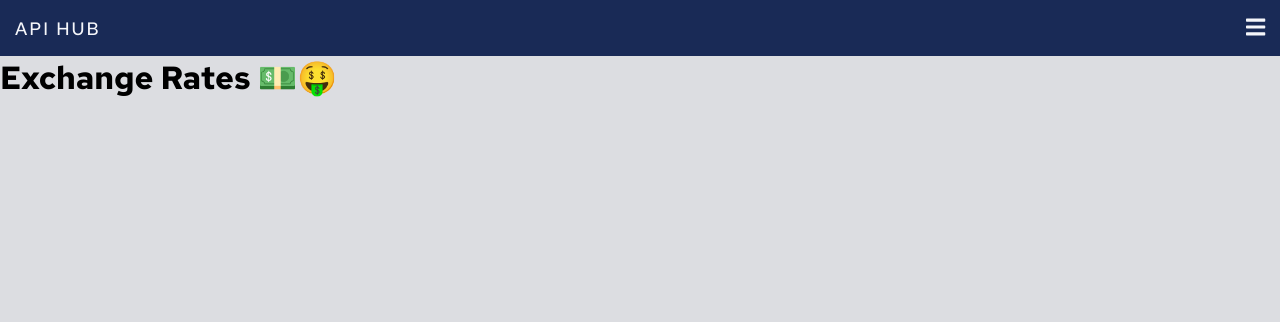
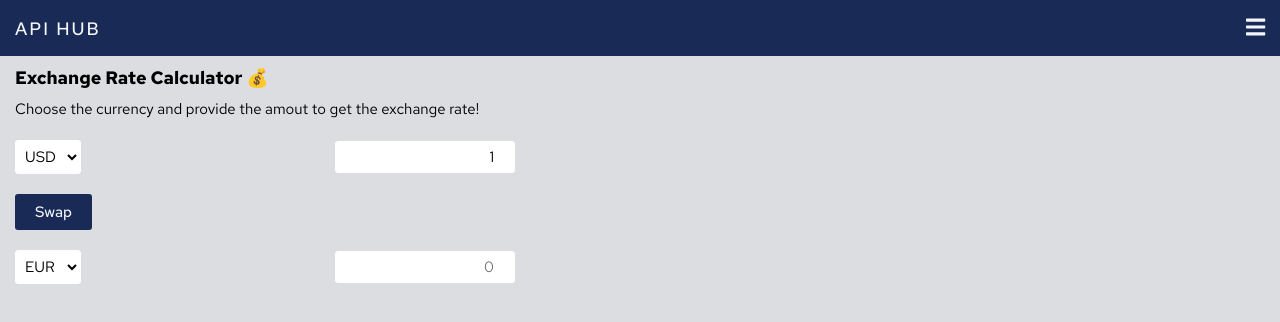
Before and after one commit to JalalMallah/API-All-In-One, a React (Create React App) app: page /exchange-rates in a window 1280 px wide. Shown: the top 322 px of the page. Built offline with nearby package versions, Linux system fonts and the light colour scheme; no server answers.

Commit message:
feat: create ExchangeRates component and style it using styled-components

```diff
--- a/src/components/views/ExchangeRates/ExchangeRates.js
+++ b/src/components/views/ExchangeRates/ExchangeRates.js
@@ -1,5 +1,275 @@
-import React from 'react';
+import React, { useEffect, useState } from 'react';
+import styled from 'styled-components';
+
+const APIKey = '65ae7a288dd355c89554072f';
 
 export default function ExchangeRates() {
-  return <h1>Exchange Rates 💵🤑</h1>;
+  const [selectedBaseCurrency, setSelectedBaseCurrency] = useState('USD');
+  const [selectedTargetCurrency, setSelectedTargetCurrency] = useState('EUR');
+
+  const [conversionRate, setConversionRate] = useState();
+
+  const [baseCurrencyAmount, setBaseCurrencyAmount] = useState(1);
+  const [targetCurrencyAmount, setTargetCurrencyAmount] = useState('');
+
+  useEffect(() => {
+    calculateRate();
+  }, [selectedBaseCurrency, selectedTargetCurrency, baseCurrencyAmount]);
+
+  const handleBaseSelectChange = e => setSelectedBaseCurrency(e.target.value);
+  const handleTargetSelectChange = e => setSelectedTargetCurrency(e.target.value);
+
+  const handleBaseInputChange = e => setBaseCurrencyAmount(e.target.valueAsNumber);
+  const handleTargetInputChange = e => setTargetCurrencyAmount(e.target.valueAsNumber);
+
+  const calculateRate = () => {
+    const baseURL = `https://v6.exchangerate-api.com/v6/${APIKey}/latest/${selectedBaseCurrency}`;
+
+    fetch(baseURL)
+      .then(res => res.json())
+      .then(data => {
+        if (data.result !== 'success') return;
+
+        const conversionRate = data.conversion_rates[selectedTargetCurrency];
+        const calculatedAmountInTargetCurrency = +(baseCurrencyAmount * conversionRate).toFixed(2);
+        setConversionRate(conversionRate);
+        setTargetCurrencyAmount(calculatedAmountInTargetCurrency);
+      })
+      .catch(err => console.error(err));
+  };
+
+  const showRateInfo = () =>
+    `1 ${selectedBaseCurrency} = ${conversionRate} ${selectedTargetCurrency}`;
+
+  const swapCurrencies = () => {
+    setSelectedBaseCurrency(selectedTargetCurrency);
+    setSelectedTargetCurrency(selectedBaseCurrency);
+  };
+
+  return (
+    <Wrapper>
+      <Title>Exchange Rate Calculator 💰</Title>
+      <Paragraph>Choose the currency and provide the amout to get the exchange rate!</Paragraph>
+      <Container>
+        <Row>
+          <Select value={selectedBaseCurrency} onChange={handleBaseSelectChange}>
+            <option value='AED'>AED</option>
+            <option value='ARS'>ARS</option>
+            <option value='AUD'>AUD</option>
+            <option value='BGN'>BGN</option>
+            <option value='BRL'>BRL</option>
+            <option value='BSD'>BSD</option>
+            <option value='CAD'>CAD</option>
+            <option value='CHF'>CHF</option>
+            <option value='CLP'>CLP</option>
+            <option value='CNY'>CNY</option>
+            <option value='COP'>COP</option>
+            <option value='CZK'>CZK</option>
+            <option value='DKK'>DKK</option>
+            <option value='DOP'>DOP</option>
+            <option value='EGP'>EGP</option>
+            <option value='EUR'>EUR</option>
+            <option value='FJD'>FJD</option>
+            <option value='GBP'>GBP</option>
+            <option value='GTQ'>GTQ</option>
+            <option value='HKD'>HKD</option>
+            <option value='HRK'>HRK</option>
+            <option value='HUF'>HUF</option>
+            <option value='IDR'>IDR</option>
+            <option value='ILS'>ILS</option>
+            <option value='INR'>INR</option>
+            <option value='ISK'>ISK</option>
+            <option value='JPY'>JPY</option>
+            <option value='KRW'>KRW</option>
+            <option value='KZT'>KZT</option>
+            <option value='MXN'>MXN</option>
+            <option value='MYR'>MYR</option>
+            <option value='NOK'>NOK</option>
+            <option value='NZD'>NZD</option>
+            <option value='PAB'>PAB</option>
+            <option value='PEN'>PEN</option>
+            <option value='PHP'>PHP</option>
+            <option value='PKR'>PKR</option>
+            <option value='PLN'>PLN</option>
+            <option value='PYG'>PYG</option>
+            <option value='RON'>RON</option>
+            <option value='RUB'>RUB</option>
+            <option value='SAR'>SAR</option>
+            <option value='SEK'>SEK</option>
+            <option value='SGD'>SGD</option>
+            <option value='THB'>THB</option>
+            <option value='TRY'>TRY</option>
+            <option value='TWD'>TWD</option>
+            <option value='UAH'>UAH</option>
+            <option value='USD'>USD</option>
+            <option value='UYU'>UYU</option>
+            <option value='VND'>VND</option>
+            <option value='ZAR'>ZAR</option>
+          </Select>
+          <Input
+            type='number'
+            value={baseCurrencyAmount}
+            onChange={handleBaseInputChange}
+            placeholder='0'
+          />
+        </Row>
+        <Row>
+          <SwapButton onClick={swapCurrencies}>Swap</SwapButton>
+          <RateInfo>{conversionRate && showRateInfo()}</RateInfo>
+        </Row>
+        <Row>
+          <Select value={selectedTargetCurrency} onChange={handleTargetSelectChange}>
+            <option value='AED'>AED</option>
+            <option value='ARS'>ARS</option>
+            <option value='AUD'>AUD</option>
+            <option value='BGN'>BGN</option>
+            <option value='BRL'>BRL</option>
+            <option value='BSD'>BSD</option>
+            <option value='CAD'>CAD</option>
+            <option value='CHF'>CHF</option>
+            <option value='CLP'>CLP</option>
+            <option value='CNY'>CNY</option>
+            <option value='COP'>COP</option>
+            <option value='CZK'>CZK</option>
+            <option value='DKK'>DKK</option>
+            <option value='DOP'>DOP</option>
+            <option value='EGP'>EGP</option>
+            <option value='EUR'>EUR</option>
+            <option value='FJD'>FJD</option>
+            <option value='GBP'>GBP</option>
+            <option value='GTQ'>GTQ</option>
+            <option value='HKD'>HKD</option>
+            <option value='HRK'>HRK</option>
+            <option value='HUF'>HUF</option>
+            <option value='IDR'>IDR</option>
+            <option value='ILS'>ILS</option>
+            <option value='INR'>INR</option>
+            <option value='ISK'>ISK</option>
+            <option value='JPY'>JPY</option>
+            <option value='KRW'>KRW</option>
+            <option value='KZT'>KZT</option>
+            <option value='MXN'>MXN</option>
+            <option value='MYR'>MYR</option>
+            <option value='NOK'>NOK</option>
+            <option value='NZD'>NZD</option>
+            <option value='PAB'>PAB</option>
+            <option value='PEN'>PEN</option>
+            <option value='PHP'>PHP</option>
+            <option value='PKR'>PKR</option>
+            <option value='PLN'>PLN</option>
+            <option value='PYG'>PYG</option>
+            <option value='RON'>RON</option>
+            <option value='RUB'>RUB</option>
+            <option value='SAR'>SAR</option>
+            <option value='SEK'>SEK</option>
+            <option value='SGD'>SGD</option>
+            <option value='THB'>THB</option>
+            <option value='TRY'>TRY</option>
+            <option value='TWD'>TWD</option>
+            <option value='UAH'>UAH</option>
+            <option value='USD'>USD</option>
+            <option value='UYU'>UYU</option>
+            <option value='VND'>VND</option>
+            <option value='ZAR'>ZAR</option>
+          </Select>
+          <Input
+            type='number'
+            value={targetCurrencyAmount}
+            onChange={handleTargetInputChange}
+            placeholder='0'
+          />
+        </Row>
+      </Container>
+    </Wrapper>
+  );
 }
+
+const Wrapper = styled.main`
+  padding: 1rem 1.5rem;
+`;
+
+const Title = styled.h1`
+  margin: 0 0 1rem;
+  font-size: 1.8rem;
+`;
+
+const Paragraph = styled.p`
+  margin: 0 0 1rem;
+  font-size: 1.5rem;
+  line-height: 1.4;
+`;
+
+const Container = styled.section`
+  display: grid;
+  place-items: center;
+  width: 90%;
+  max-width: 500px;
+  margin: 2rem 0 0;
+`;
+
+const Row = styled.div`
+  display: flex;
+  justify-content: space-between;
+  align-items: center;
+  width: 100%;
+  margin: 0 0 2rem;
+`;
+
+const Select = styled.select`
+  margin: 0 1rem 0 0;
+  padding: 0.5rem;
+  border: 1px solid #fff;
+  border-radius: 3px;
+  outline: none;
+  background-color: #fff;
+  font-family: var(--main-font);
+  font-size: 1.5rem;
+  transition: border 0.3s ease;
+  cursor: pointer;
+
+  &:focus {
+    border: 1px solid #888;
+  }
+`;
+
+const Input = styled.input`
+  padding: 0.5rem;
+  border: 1px solid #fff;
+  border-radius: 3px;
+  outline: none;
+  background-color: #fff;
+  font-family: var(--main-font);
+  font-size: 1.5rem;
+  text-align: right;
+  transition: border 0.3s ease;
+
+  &:focus {
+    border: 1px solid #888;
+  }
+`;
+
+const SwapButton = styled.button`
+  padding: 0.8rem 2rem;
+  border: none;
+  border-radius: 3px;
+  outline: none;
+  background-color: var(--dark-blue);
+  color: var(--light-gray);
+  font-family: var(--main-font);
+  font-size: 1.5rem;
+  font-weight: 500;
+  transition: background-color 0.3s ease;
+  cursor: pointer;
+
+  &:active {
+    transform: scale(0.98);
+  }
+
+  &:hover {
+    background-color: var(--light-blue);
+  }
+`;
+
+const RateInfo = styled(Paragraph)`
+  margin: 0;
+`;
```
